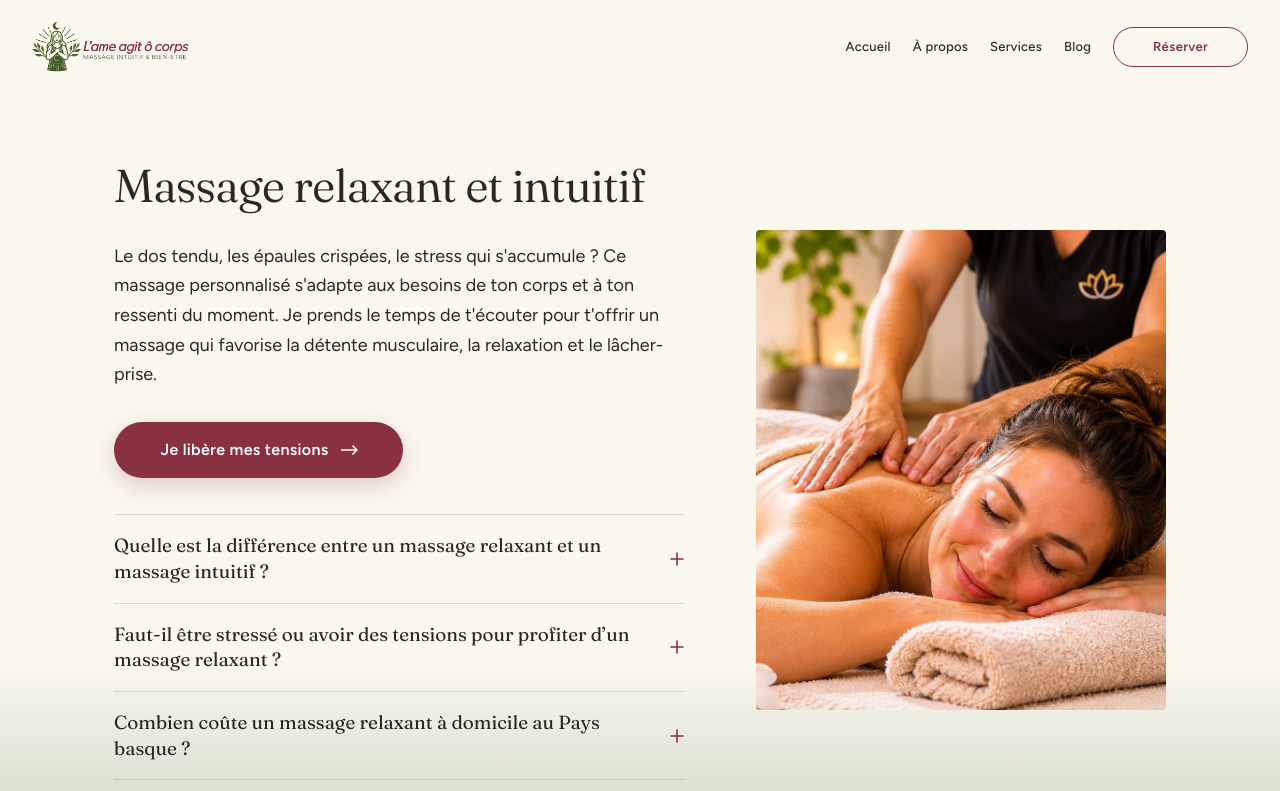
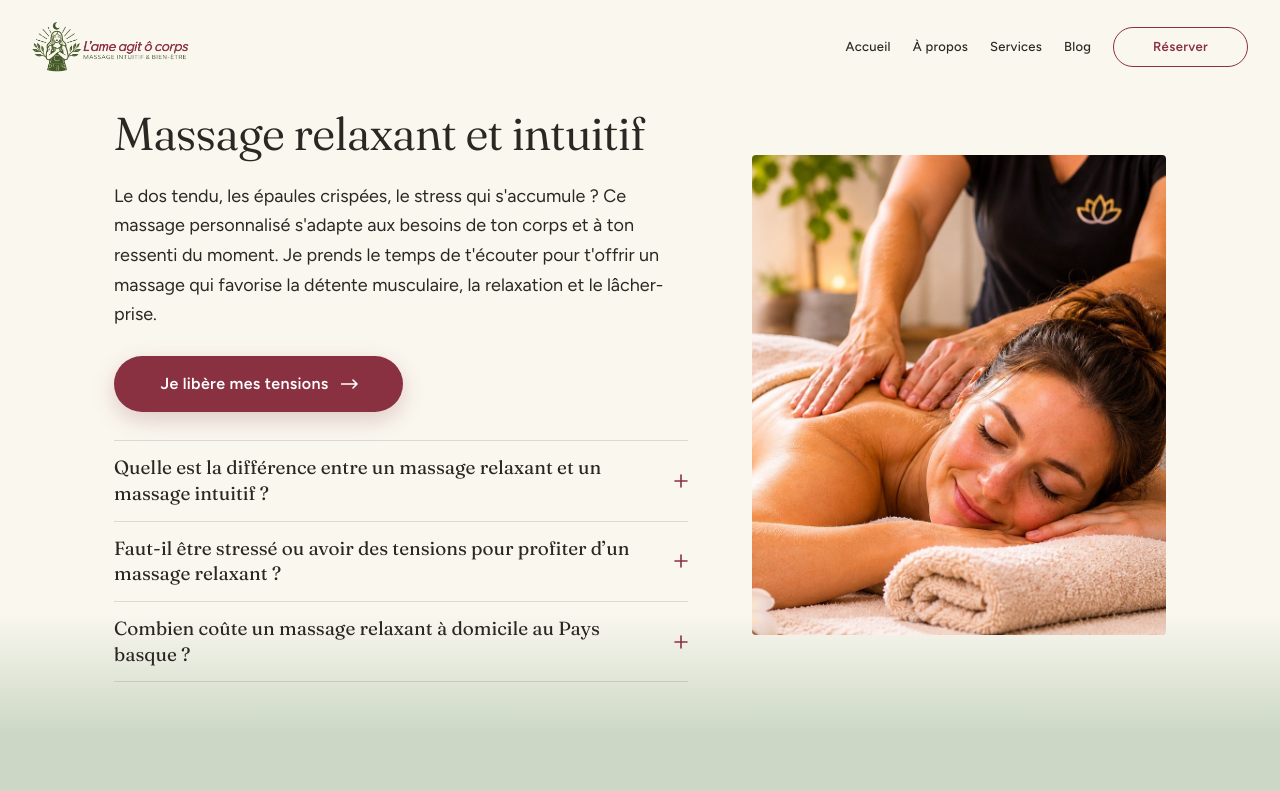
Before and after one commit to marcmasterbet/massage-a-domicile-christelle, a Next.js app: page /services in a window 1280 px wide. Shown: the top 791 px of the page. Built offline with nearby package versions, Linux system fonts and the light colour scheme.

Commit message:
Add files via upload

```diff
--- a/src/app/a-propos/a-propos.module.css
+++ b/src/app/a-propos/a-propos.module.css
@@ -1,10 +1,10 @@
 .page {
   max-width: var(--contenu-max);
   margin: 0 auto;
-  padding: 28px var(--marge) clamp(64px, 8vw, 112px);
+  padding: 20px var(--marge) clamp(48px, 6vw, 80px);
   display: grid;
   grid-template-columns: minmax(0, 380px) minmax(0, 1fr);
-  gap: 48px 80px;
+  gap: 36px 64px;
   align-items: start;
 }
 
@@ -49,13 +49,13 @@
 }
 
 .partie + .partie {
-  margin-top: 64px;
-  padding-top: 56px;
+  margin-top: 40px;
+  padding-top: 36px;
   border-top: 1px solid var(--sable);
 }
 
 .titre {
-  margin: 0 0 24px;
+  margin: 0 0 18px;
   font-family: var(--font-titre), Georgia, serif;
   font-weight: 350;
   font-size: clamp(30px, 3.2vw, 44px);
--- a/src/app/services/page.tsx
+++ b/src/app/services/page.tsx
@@ -25,10 +25,6 @@ const faqJsonLd = {
 export default function Services() {
   return (
     <PageInterne titre="Services" titreMasque>
-      <script
-        type="application/ld+json"
-        dangerouslySetInnerHTML={{ __html: JSON.stringify(faqJsonLd).replace(/</g, "\\u003c") }}
-      />
       {SERVICES.map((p, i) => (
         <Section
           key={p.slug}
@@ -44,6 +40,10 @@ export default function Services() {
           {p.faq && <Faq items={p.faq} />}
         </Section>
       ))}
+      <script
+        type="application/ld+json"
+        dangerouslySetInnerHTML={{ __html: JSON.stringify(faqJsonLd).replace(/</g, "\\u003c") }}
+      />
     </PageInterne>
   );
 }
--- a/src/components/Faq.module.css
+++ b/src/components/Faq.module.css
@@ -1,5 +1,5 @@
 .faq {
-  margin-top: 36px;
+  margin-top: 28px;
   border-top: 1px solid rgba(43, 39, 35, 0.14);
 }
 
@@ -14,7 +14,7 @@
   align-items: center;
   justify-content: space-between;
   gap: 20px;
-  padding: 18px 0;
+  padding: 14px 0;
   min-height: 44px;
   font-family: var(--font-titre), Georgia, serif;
   font-size: 19px;
--- a/src/components/Footer.module.css
+++ b/src/components/Footer.module.css
@@ -9,10 +9,10 @@
 .inner {
   max-width: var(--contenu-max);
   margin: 0 auto;
-  padding: 64px var(--marge) 48px;
+  padding: 44px var(--marge) 32px;
   display: grid;
   grid-template-columns: minmax(0, 1.5fr) minmax(0, 1.2fr) minmax(0, 0.8fr) minmax(0, 0.9fr);
-  gap: 40px 48px;
+  gap: 32px 48px;
 }
 
 /* Colonne marque */
@@ -115,7 +115,7 @@
 .bottom {
   max-width: var(--contenu-max);
   margin: 0 auto;
-  padding: 18px var(--marge) 22px;
+  padding: 14px var(--marge) 18px;
   border-top: 1px solid rgba(43, 39, 35, 0.18);
   display: flex;
   flex-wrap: wrap;
--- a/src/components/Hero.module.css
+++ b/src/components/Hero.module.css
@@ -1,6 +1,6 @@
 .hero {
   position: relative;
-  min-height: 720px;
+  min-height: 640px;
   display: flex;
   flex-direction: column;
   background: #23291b;
@@ -65,7 +65,7 @@
   align-items: center;
   justify-content: center;
   text-align: center;
-  padding: 140px var(--marge) 56px;
+  padding: 120px var(--marge) 44px;
 }
 
 @media (max-width: 900px) {
--- a/src/components/PageInterne.module.css
+++ b/src/components/PageInterne.module.css
@@ -1,7 +1,7 @@
 .intro {
   max-width: var(--contenu-max);
   margin: 0 auto;
-  padding: 124px var(--marge) 0;
+  padding: 112px var(--marge) 0;
 }
 
 .title {
@@ -17,16 +17,16 @@
 
 /* Sans titre visible : on laisse juste la place du menu */
 .introMasque {
-  height: 96px;
+  height: 92px;
 }
 
 .introMasque + section > div {
-  padding-top: 24px;
+  padding-top: 16px;
 }
 
 /* La première partie colle au titre */
 .intro + section > div {
-  padding-top: 28px;
+  padding-top: 20px;
 }
 
 @media (max-width: 900px) {
--- a/src/components/Section.module.css
+++ b/src/components/Section.module.css
@@ -4,7 +4,7 @@
   background: linear-gradient(
     180deg,
     var(--couleur) 0%,
-    var(--couleur) calc(100% - 180px),
+    var(--couleur) calc(100% - 120px),
     var(--suivant, var(--couleur)) 100%
   );
 }
@@ -22,11 +22,11 @@
 .inner {
   max-width: var(--contenu-max);
   margin: 0 auto;
-  padding: clamp(44px, 5vw, 76px) var(--marge);
+  padding: clamp(36px, 4vw, 56px) var(--marge);
   display: flex;
   flex-wrap: wrap;
   align-items: center;
-  gap: 48px 72px;
+  gap: 40px 64px;
 }
 
 .inverse {
@@ -40,7 +40,7 @@
 }
 
 .title {
-  margin: 0 0 30px;
+  margin: 0 0 22px;
   font-family: var(--font-titre), Georgia, serif;
   font-weight: 350;
   font-size: clamp(32px, 3.6vw, 52px);
@@ -53,7 +53,7 @@
 }
 
 .paragraph {
-  margin: 22px 0 0;
+  margin: 16px 0 0;
 }
 
 .title + .paragraph,
@@ -96,7 +96,7 @@
 
 .ctaWrap {
   display: inline-block;
-  margin-top: 32px;
+  margin-top: 26px;
   text-decoration: none;
 }
 
```
Also changed, not shown: src/app/blog/blog.module.css (+4 -4 lines).
